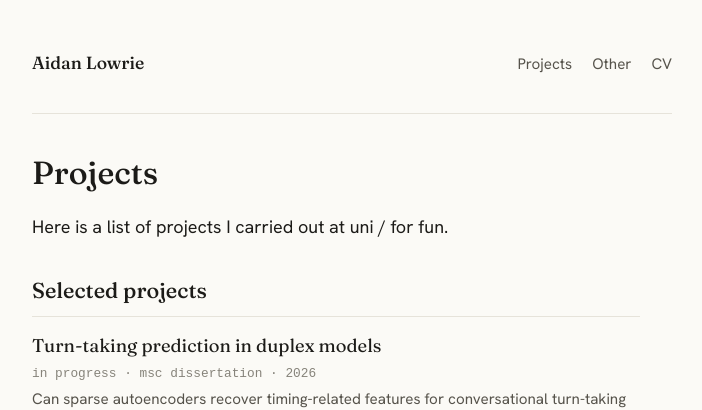
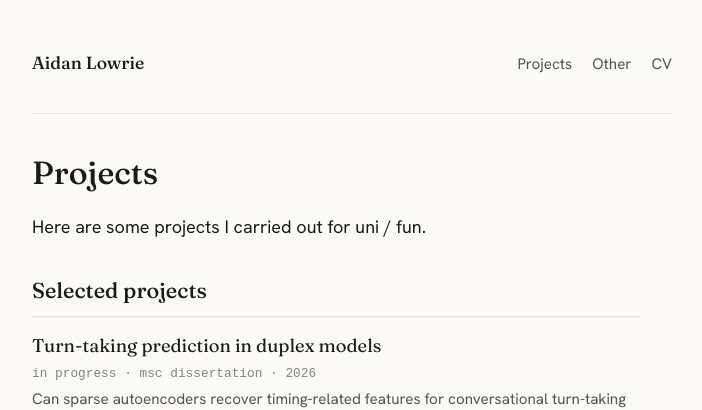
Before and after one commit to aidanlowrie/aidanlowrie.github.io, a Jekyll site: the page built from projects/index.md, in a window 1280 px wide and 900 px high. Shown: the top 410 px of the window, without its empty margins (288-990 px from the left). Built offline with Jekyll 4.4.1, drawn with Linux system fonts in a browser that asks for light colours; some web fonts are replaced.

Commit message:
Tweak projects intro wording

```diff
--- a/projects/index.md
+++ b/projects/index.md
@@ -4,7 +4,7 @@ title: Projects
 description: Projects — Aidan Lowrie.
 ---
 
-Here is a list of projects I carried out at uni / for fun.
+Here are some projects I carried out for uni / fun.
 
 ## Selected projects
 
```
